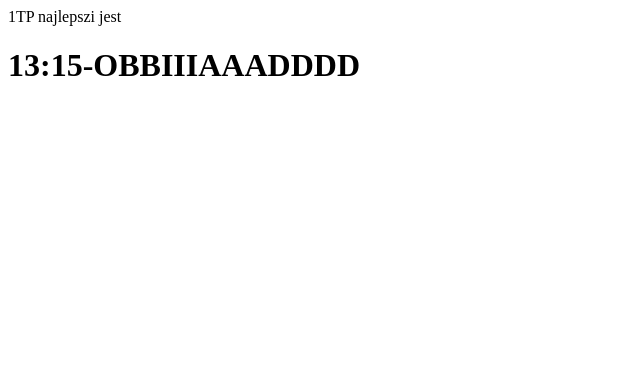
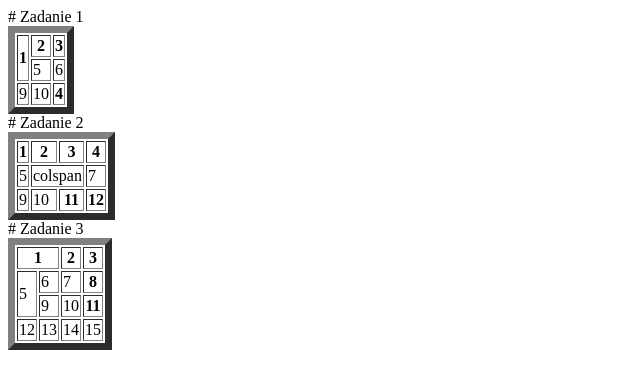
Before and after one commit to xeobt/zadanie, a plain HTML site: page index.html in a window 1280 px wide. Shown: the whole page, without its empty margins (0-640 px from the left). Drawn offline with Linux system fonts and the light colour scheme.

Commit message:
Update index.html

```diff
--- a/index.html
+++ b/index.html
@@ -1,10 +1,94 @@
-<html lang="pl" >
+
+
+# Zadanie 1
+<!DOCTYPE html>
+<html lang="en">
 <head>
-<meta charset="UTF-8">
-<title>strona</title>
+    <meta charset="UTF-8">
+    <meta name="viewport" content="width=device-width, initial-scale=1.0">
 </head>
 <body>
-<n>1TP najlepszi jest </n>
-<h1>13:15-OBBIIIAAADDDD</h1>
+    <table border="7">
+        <tr>
+            <th rowspan="2">1</th>
+            <th>2</th>
+		<th>3</th>
+        </tr>
+        <tr>
+            <td>5</td>
+            <td>6</td>
+        </tr>
+        <tr>
+            <td>9</td>
+            <td>10</td>
+		<th>4</th>
+        </tr>
+    </table>
 </body>
 </html>
+
+# Zadanie 2
+<!DOCTYPE html>
+<html lang="en">
+<head>
+    <meta charset="UTF-8">
+    <meta name="viewport" content="width=device-width, initial-scale=1.0">
+</head>
+<body>
+    <table border="7">
+        <tr>
+            <th>1</th>
+            <th>2</th>
+		<th>3</th>
+		<th>4</th>
+        </tr>
+        <tr>
+            <td>5</td>
+            <td colspan="2">colspan</td>
+		<td>7</td>
+        </tr>
+        <tr>
+            <td>9</td>
+            <td>10</td>
+		<th>11</th>
+		<th>12</th>
+        </tr>
+    </table>
+</body>
+</html>
+
+
+# Zadanie 3
+<!DOCTYPE html>
+<html lang="en">
+<head>
+    <meta charset="UTF-8">
+    <meta name="viewport" content="width=device-width, initial-scale=1.0">
+</head>
+<body>
+    <table border="7">
+        <tr>
+            <th colspan="2">1</th>
+            <th>2</th>
+		<th>3</th>
+        </tr>
+        <tr>
+            <td rowspan="2">5</td>
+            <td>6</td>
+		<td>7</td>
+		<th>8</th>
+        </tr>
+        <tr>
+            <td>9</td>
+            <td>10</td>
+		<th>11</th>
+        </tr>
+	<tr>
+		<td>12</td>
+		<td>13</td>
+		<td>14</td>
+		<td>15</td>
+	</tr>
+    </table>
+</body>
+</html>
```
